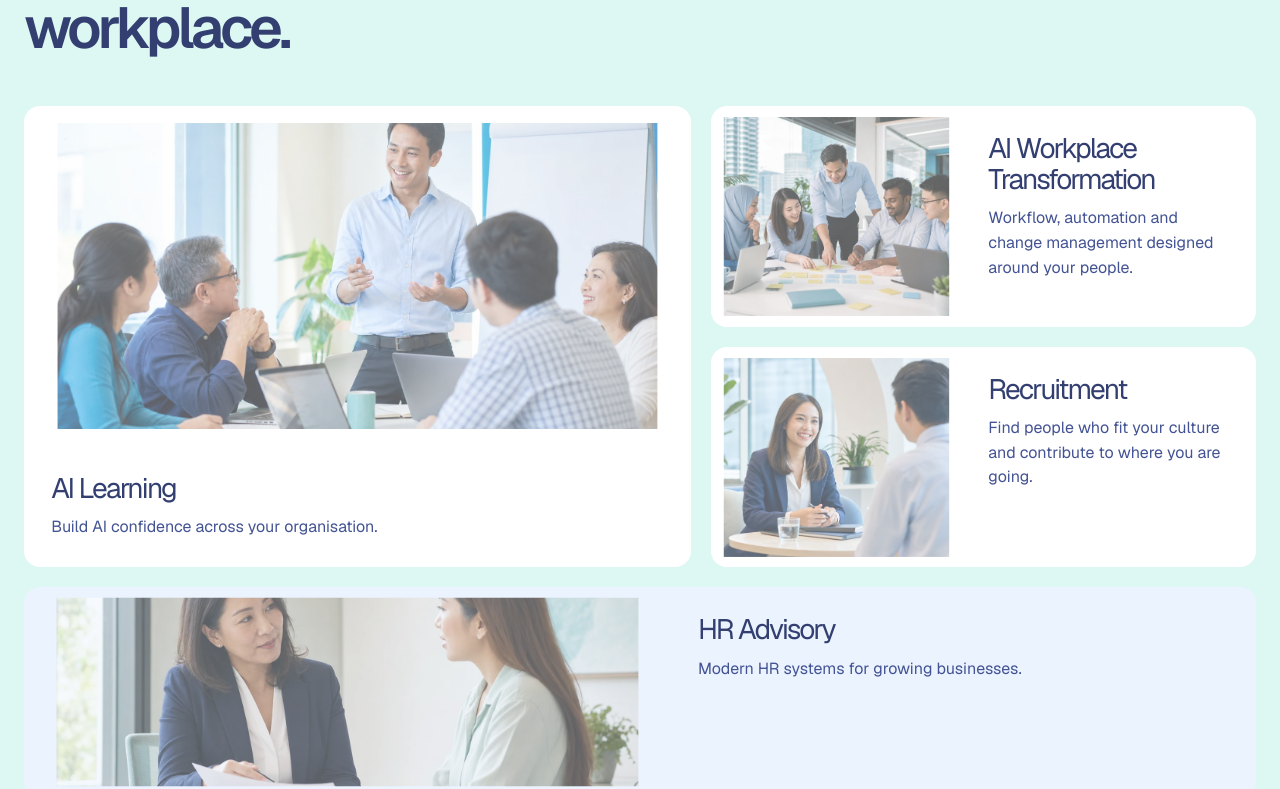
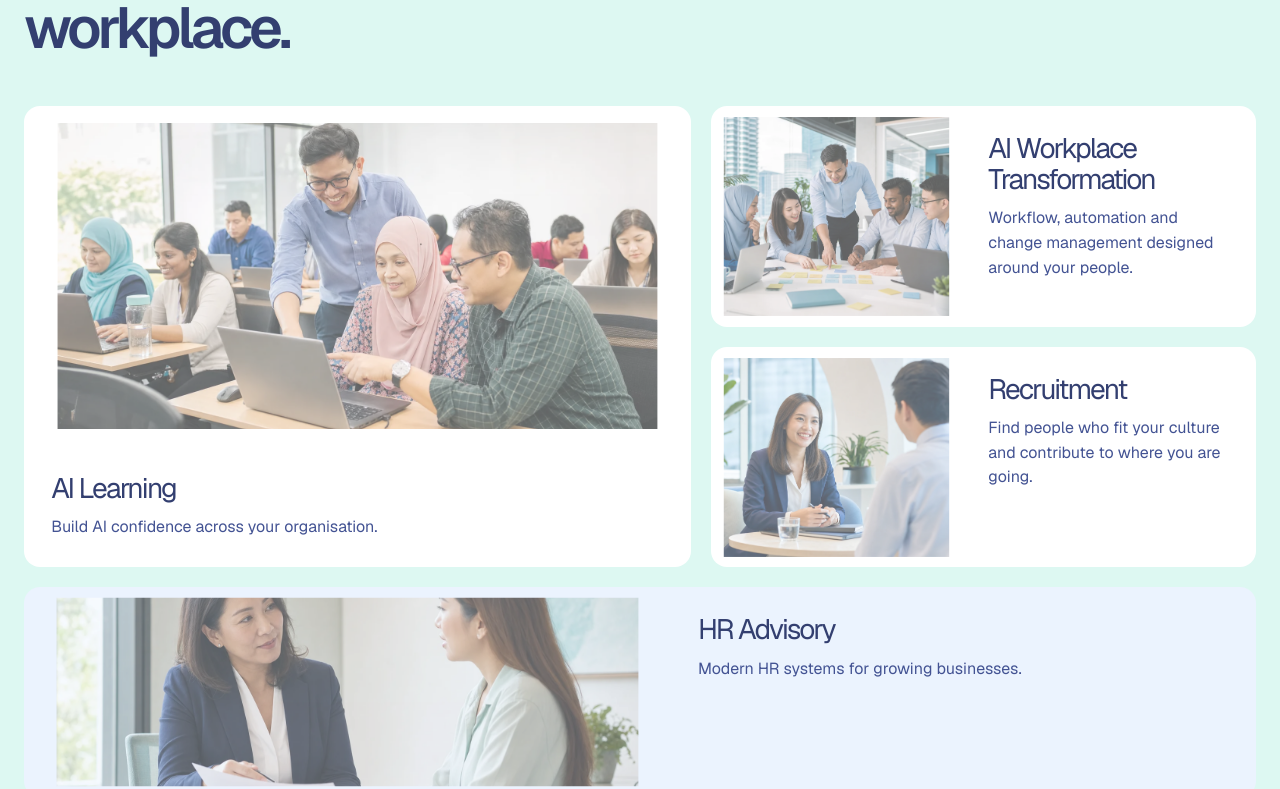
Before and after one commit to YeeSheng6726/guidingessence, a Next.js app: page / in a window 1280 px wide. Shown: the part 4633-5422 px from the top of the page. Built offline with nearby package versions, Linux system fonts and the light colour scheme.

Commit message:
Update AI Learning card image

```diff
--- a/app/page.tsx
+++ b/app/page.tsx
@@ -28,7 +28,7 @@ const services = [
   {
     title: "AI Learning",
     description: "Build AI confidence across your organisation.",
-    image: "/assets/generated/ai-learning-malaysia.webp",
+    image: "/assets/generated/journey-develop-malaysia.webp",
   },
   {
     title: "AI Workplace Transformation",
```
